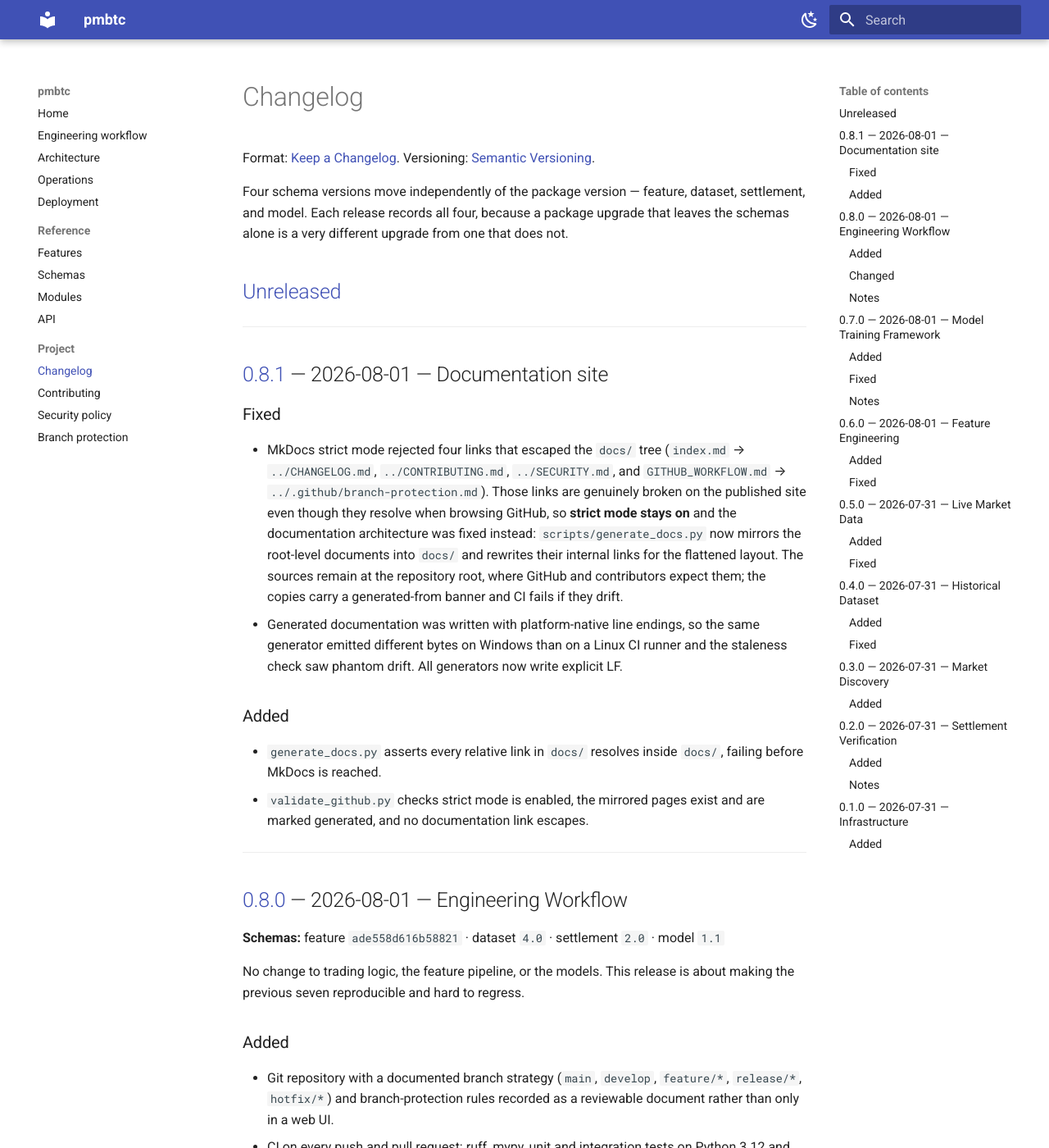
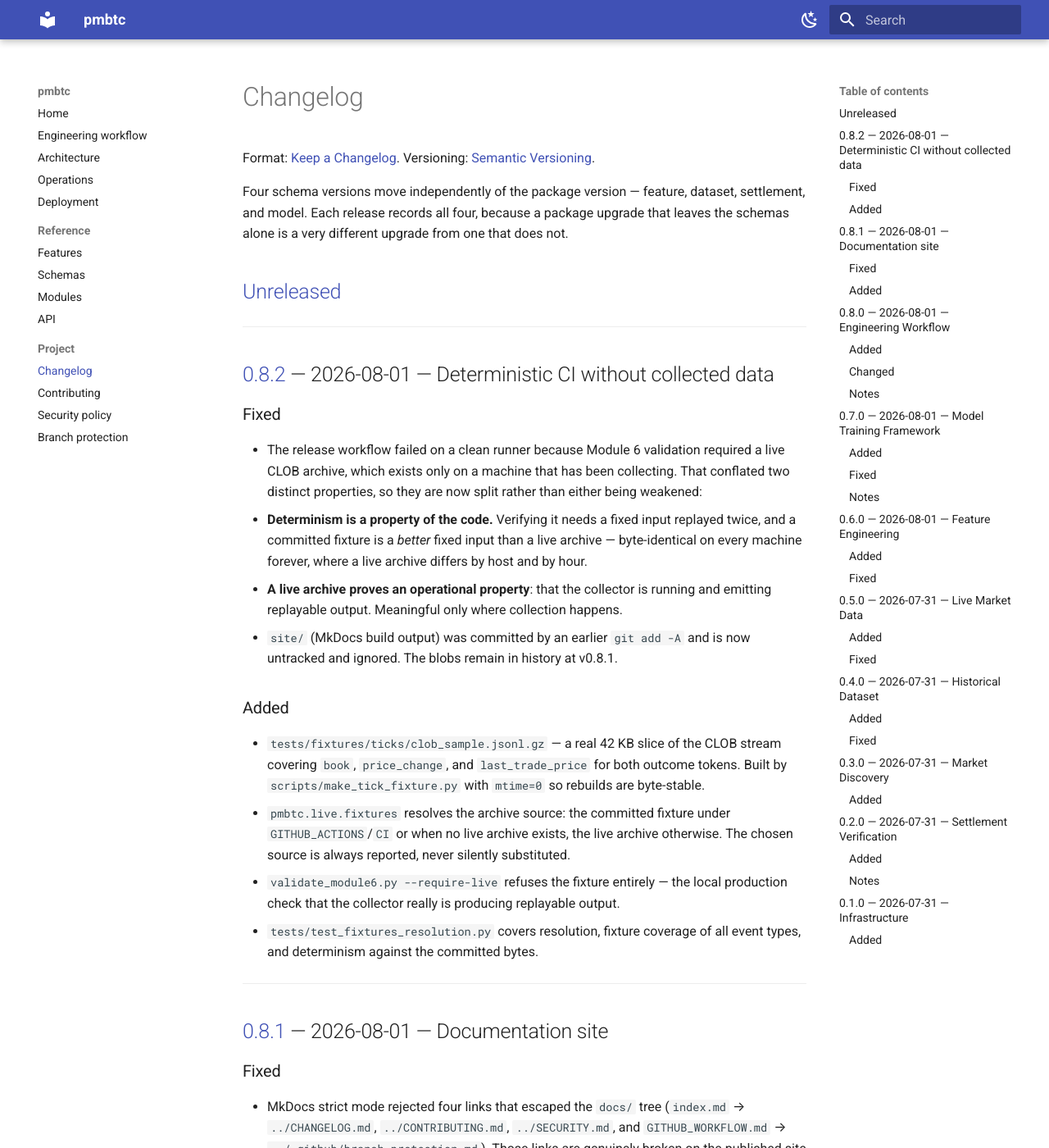
Before and after one commit to prakash89y/polymarket-btc-5m, an MkDocs documentation site: the page built from docs/CHANGELOG.md, in a window 1280 px wide and 1400 px high. Shown: the whole window at 82% size. Built offline with MkDocs 1.6.1 and Material for MkDocs 9.7.7, drawn with Linux system fonts in a browser that asks for light colours.

Commit message:
chore(release): v0.8.2 - CI determinism from committed fixtures

```diff
--- a/docs/CHANGELOG.md
+++ b/docs/CHANGELOG.md
@@ -11,6 +11,38 @@ package upgrade that leaves the schemas alone is a very different upgrade from
 one that does not.
 
 ## [Unreleased]
+
+---
+
+## [0.8.2] — 2026-08-01 — Deterministic CI without collected data
+
+### Fixed
+- The release workflow failed on a clean runner because Module 6 validation
+  required a live CLOB archive, which exists only on a machine that has been
+  collecting. That conflated two distinct properties, so they are now split
+  rather than either being weakened:
+  - **Determinism is a property of the code.** Verifying it needs a fixed input
+    replayed twice, and a committed fixture is a *better* fixed input than a
+    live archive — byte-identical on every machine forever, where a live archive
+    differs by host and by hour.
+  - **A live archive proves an operational property**: that the collector is
+    running and emitting replayable output. Meaningful only where collection
+    happens.
+- `site/` (MkDocs build output) was committed by an earlier `git add -A` and is
+  now untracked and ignored. The blobs remain in history at v0.8.1.
+
+### Added
+- `tests/fixtures/ticks/clob_sample.jsonl.gz` — a real 42 KB slice of the CLOB
+  stream covering `book`, `price_change`, and `last_trade_price` for both
+  outcome tokens. Built by `scripts/make_tick_fixture.py` with `mtime=0` so
+  rebuilds are byte-stable.
+- `pmbtc.live.fixtures` resolves the archive source: the committed fixture under
+  `GITHUB_ACTIONS`/`CI` or when no live archive exists, the live archive
+  otherwise. The chosen source is always reported, never silently substituted.
+- `validate_module6.py --require-live` refuses the fixture entirely — the local
+  production check that the collector really is producing replayable output.
+- `tests/test_fixtures_resolution.py` covers resolution, fixture coverage of all
+  event types, and determinism against the committed bytes.
 
 ---
 
@@ -202,7 +234,8 @@ about making the previous seven reproducible and hard to regress.
   redaction, UTC window arithmetic, typed errors, Docker, test suite.
 - Live trading triple-gated and off by default.
 
-[Unreleased]: https://github.com/prakash89y/polymarket-btc-5m/compare/v0.8.1...HEAD
+[Unreleased]: https://github.com/prakash89y/polymarket-btc-5m/compare/v0.8.2...HEAD
+[0.8.2]: https://github.com/prakash89y/polymarket-btc-5m/compare/v0.8.1...v0.8.2
 [0.8.1]: https://github.com/prakash89y/polymarket-btc-5m/compare/v0.8.0...v0.8.1
 [0.8.0]: https://github.com/prakash89y/polymarket-btc-5m/compare/v0.7.0...v0.8.0
 [0.7.0]: https://github.com/prakash89y/polymarket-btc-5m/compare/v0.6.0...v0.7.0
--- a/pyproject.toml
+++ b/pyproject.toml
@@ -4,7 +4,7 @@ build-backend = "setuptools.build_meta"
 
 [project]
 name = "pmbtc"
-version = "0.8.1"
+version = "0.8.2"
 description = "Autonomous, self-learning trading bot for Polymarket Bitcoin 5-minute Up/Down markets"
 readme = "README.md"
 requires-python = ">=3.11,<3.14"
--- a/src/pmbtc/__init__.py
+++ b/src/pmbtc/__init__.py
@@ -18,6 +18,6 @@ Module map (built in this order; each is approved before the next begins):
 
 from __future__ import annotations
 
-__version__ = "0.8.1"
+__version__ = "0.8.2"
 
 __all__ = ["__version__"]
```
Also changed, not shown: CHANGELOG.md (+34 -1 lines), docs/MODULES.md (+1 -0 lines).
